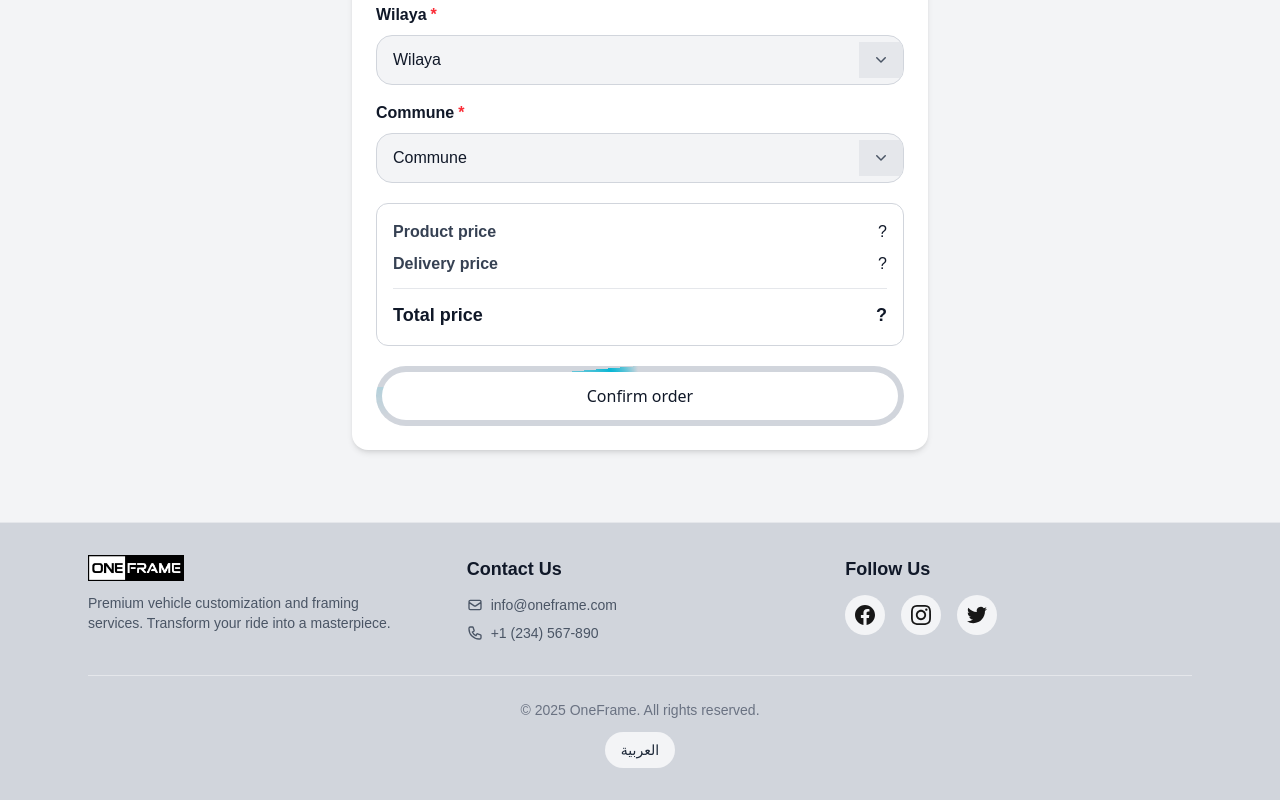
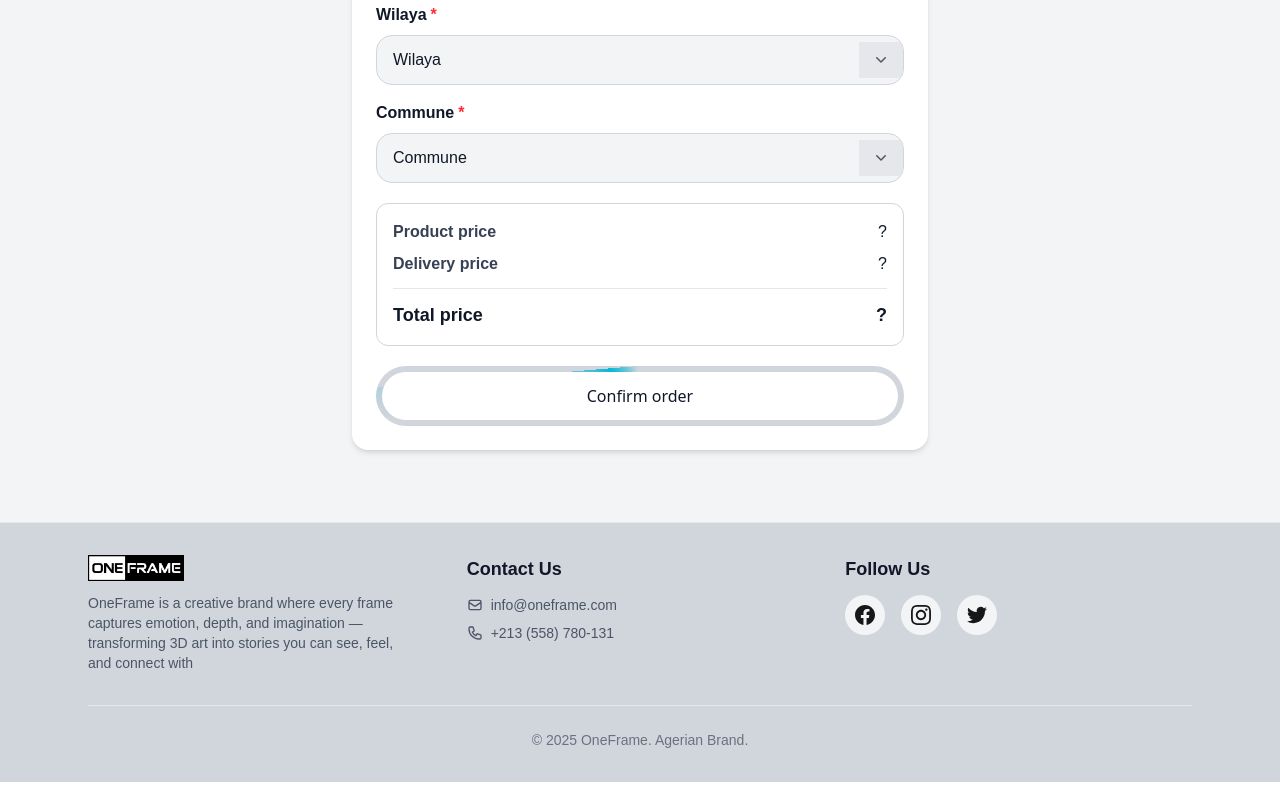
Before and after one commit to achrafbenamrane/oneframe, a Next.js app: page / in a window 1280 px wide. Shown: the part 992-1792 px from the top of the page. Built offline with nearby package versions, Linux system fonts and the light colour scheme.

Commit message:
fix next build 2

```diff
--- a/src/app/compenents/Footer.tsx
+++ b/src/app/compenents/Footer.tsx
@@ -1,20 +1,20 @@
 'use client';
 
 import React from 'react';
-import { useI18n } from './LanguageProvider';
+import Image from 'next/image';
+
 
 const Footer: React.FC = () => {
-  const { t, lang, toggleLang } = useI18n();
-
+  // No unused variables
   return (
     <footer className="w-full bg-gray-300 dark:bg-gray-900 border-t border-gray-200 dark:border-gray-800 py-8 mt-auto">
       <div className="max-w-6xl mx-auto px-4 sm:px-6">
         <div className="grid grid-cols-1 md:grid-cols-3 gap-8">
           {/* Brand Section */}
           <div className="flex flex-col items-center md:items-start">
-            <img src="/logo.png" alt="Brand Logo" className="w-24 h-auto mb-3" />
+            <Image src="/logo.png" alt="Brand Logo" width={96} height={40} className="w-24 h-auto mb-3" />
             <p className="text-sm text-gray-600 dark:text-gray-400 text-center md:text-left max-w-xs">
-              Premium vehicle customization and framing services. Transform your ride into a masterpiece.
+              OneFrame is a creative brand where every frame captures emotion, depth, and imagination — transforming 3D art into stories you can see, feel, and connect with
             </p>
           </div>
 
@@ -32,7 +32,7 @@ const Footer: React.FC = () => {
                 <svg xmlns="http://www.w3.org/2000/svg" className="w-4 h-4" fill="none" viewBox="0 0 24 24" stroke="currentColor">
                   <path strokeLinecap="round" strokeLinejoin="round" strokeWidth={2} d="M3 5a2 2 0 012-2h3.28a1 1 0 01.948.684l1.498 4.493a1 1 0 01-.502 1.21l-2.257 1.13a11.042 11.042 0 005.516 5.516l1.13-2.257a1 1 0 011.21-.502l4.493 1.498a1 1 0 01.684.949V19a2 2 0 01-2 2h-1C9.716 21 3 14.284 3 6V5z" />
                 </svg>
-                +1 (234) 567-890
+                +213 (558) 780-131
               </a>
             </div>
           </div>
@@ -60,19 +60,11 @@ const Footer: React.FC = () => {
           </div>
         </div>
 
-        {/* Copyright + Language Switch */}
-        <div className="mt-8 pt-6 border-t border-gray-200 dark:border-gray-800 flex flex-col items-center gap-3">
-          <p className="text-sm text-gray-500 dark:text-gray-400 text-center">
-            © {new Date().getFullYear()} OneFrame. All rights reserved.
+        {/* Copyright */}
+        <div className="mt-8 pt-6 border-t border-gray-200 dark:border-gray-800 text-center">
+          <p className="text-sm text-gray-500 dark:text-gray-400">
+            © {new Date().getFullYear()} OneFrame. Agerian Brand.
           </p>
-          <button
-            onClick={toggleLang}
-            className="px-4 py-2 text-sm rounded-full bg-gray-100 dark:bg-gray-800 text-gray-800 dark:text-gray-200 hover:bg-cyan-600 hover:text-white dark:hover:bg-cyan-600 transition"
-            aria-label="Toggle language"
-            type="button"
-          >
-            {lang === 'ar' ? 'English' : 'العربية'}
-          </button>
         </div>
       </div>
     </footer>
--- a/src/app/compenents/Orderform.tsx
+++ b/src/app/compenents/Orderform.tsx
@@ -16,11 +16,13 @@ const PRICE_MAP: Record<string, number> = {
 
 const WILAYAS = [
   { value: "", labelEn: "Wilaya", labelAr: "الولاية" },
-  ...Object.entries(wilayasData).map(([key, w]: any) => ({ value: key, labelEn: w.en, labelAr: w.ar }))
+  ...Object.entries(wilayasData).map(([key, w]: [string, { en: string; ar: string; communes: { id: string; en: string; ar: string }[] }]) => ({ value: key, labelEn: w.en, labelAr: w.ar }))
 ];
 
-const ALL_COMMUNES: Record<string, { value: string; labelEn: string; labelAr: string }[]> = Object.entries(wilayasData).reduce((acc: any, [key, w]: any) => {
-  acc[key] = [{ value: "", labelEn: "Commune", labelAr: "البلدية" }, ...w.communes.map((c: any) => ({ value: c.id, labelEn: c.en, labelAr: c.ar }))];
+type Commune = { id: string; en: string; ar: string };
+type Wilaya = { en: string; ar: string; communes: Commune[] };
+const ALL_COMMUNES: Record<string, { value: string; labelEn: string; labelAr: string }[]> = Object.entries(wilayasData).reduce((acc: Record<string, { value: string; labelEn: string; labelAr: string }[]>, [key, w]: [string, Wilaya]) => {
+  acc[key] = [{ value: "", labelEn: "Commune", labelAr: "البلدية" }, ...w.communes.map((c: Commune) => ({ value: c.id, labelEn: c.en, labelAr: c.ar }))];
   return acc;
 }, {} as Record<string, { value: string; labelEn: string; labelAr: string }[]>);
 
--- a/src/app/compenents/ProductDetails.tsx
+++ b/src/app/compenents/ProductDetails.tsx
@@ -1,6 +1,7 @@
 'use client';
 
 import React from 'react';
+import Image from 'next/image';
 import { useI18n } from './LanguageProvider';
 
 interface ProductDetailsProps {
@@ -19,7 +20,7 @@ const ProductDetails: React.FC<ProductDetailsProps> = ({ id, title, price, descr
       {/* Media/Carousel placeholder */}
       <div className="relative h-56 sm:h-3/4 bg-gray-200 dark:bg-gray-800">
         {images[0] ? (
-          <img src={images[0]} alt={title} className="w-full h-full object-cover" />
+          <Image src={images[0]} alt={title} className="w-full h-full object-cover" fill priority={false} sizes="100vw" />
         ) : (
           <div className="w-full h-full flex items-center justify-center text-gray-500 dark:text-gray-400 text-sm">
             Carousel placeholder
--- a/src/app/compenents/ThreeDCarousel.tsx
+++ b/src/app/compenents/ThreeDCarousel.tsx
@@ -1,6 +1,7 @@
 'use client';
 
 import { useRef, useEffect, useCallback, useMemo, useState } from 'react';
+import Image from 'next/image';
 
 /* 1️⃣  Assets ————————————————————————— */
 const FALLBACK =
@@ -59,7 +60,7 @@ const Card = ({ src, transform, cardW, cardH, leftLabel = 'Buy', rightLabel = 'D
                  hover:z-10 relative"
       style={{ backfaceVisibility: 'hidden' }}
     >
-      <img
+      <Image
         src={src}
         alt="Carousel item"
         width={cardW}
@@ -67,7 +68,7 @@ const Card = ({ src, transform, cardW, cardH, leftLabel = 'Buy', rightLabel = 'D
         className="w-full h-full object-cover"
         loading="lazy"
         draggable={false}
-        onError={(e) => (e.currentTarget.src = FALLBACK)}
+        onError={() => {}}
       />
       <div className="pointer-events-none absolute inset-x-0 bottom-0 p-2 flex justify-between gap-2">
         <button
@@ -75,7 +76,7 @@ const Card = ({ src, transform, cardW, cardH, leftLabel = 'Buy', rightLabel = 'D
           className="pointer-events-auto px-3 py-1.5 text-xs font-medium rounded-md bg-cyan-600 text-white hover:bg-cyan-500 border border-cyan-500/50 shadow"
           onMouseDown={(e) => e.stopPropagation()}
           onTouchStart={(e) => e.stopPropagation()}
-          onClick={(e) => { e.stopPropagation(); onLeftClick && onLeftClick(); }}
+          onClick={(e) => { e.stopPropagation(); if (onLeftClick) { onLeftClick(); } }}
         >
           {leftLabel}
         </button>
@@ -84,7 +85,7 @@ const Card = ({ src, transform, cardW, cardH, leftLabel = 'Buy', rightLabel = 'D
           className="pointer-events-auto px-3 py-1.5 text-xs font-medium rounded-md bg-black/70 text-white dark:bg-white/80 dark:text-gray-900 backdrop-blur border border-white/20 dark:border-black/20 shadow"
           onMouseDown={(e) => e.stopPropagation()}
           onTouchStart={(e) => e.stopPropagation()}
-          onClick={(e) => { e.stopPropagation(); onRightClick && onRightClick(); }}
+          onClick={(e) => { e.stopPropagation(); if (onRightClick) { onRightClick(); } }}
         >
           {rightLabel}
         </button>
```
